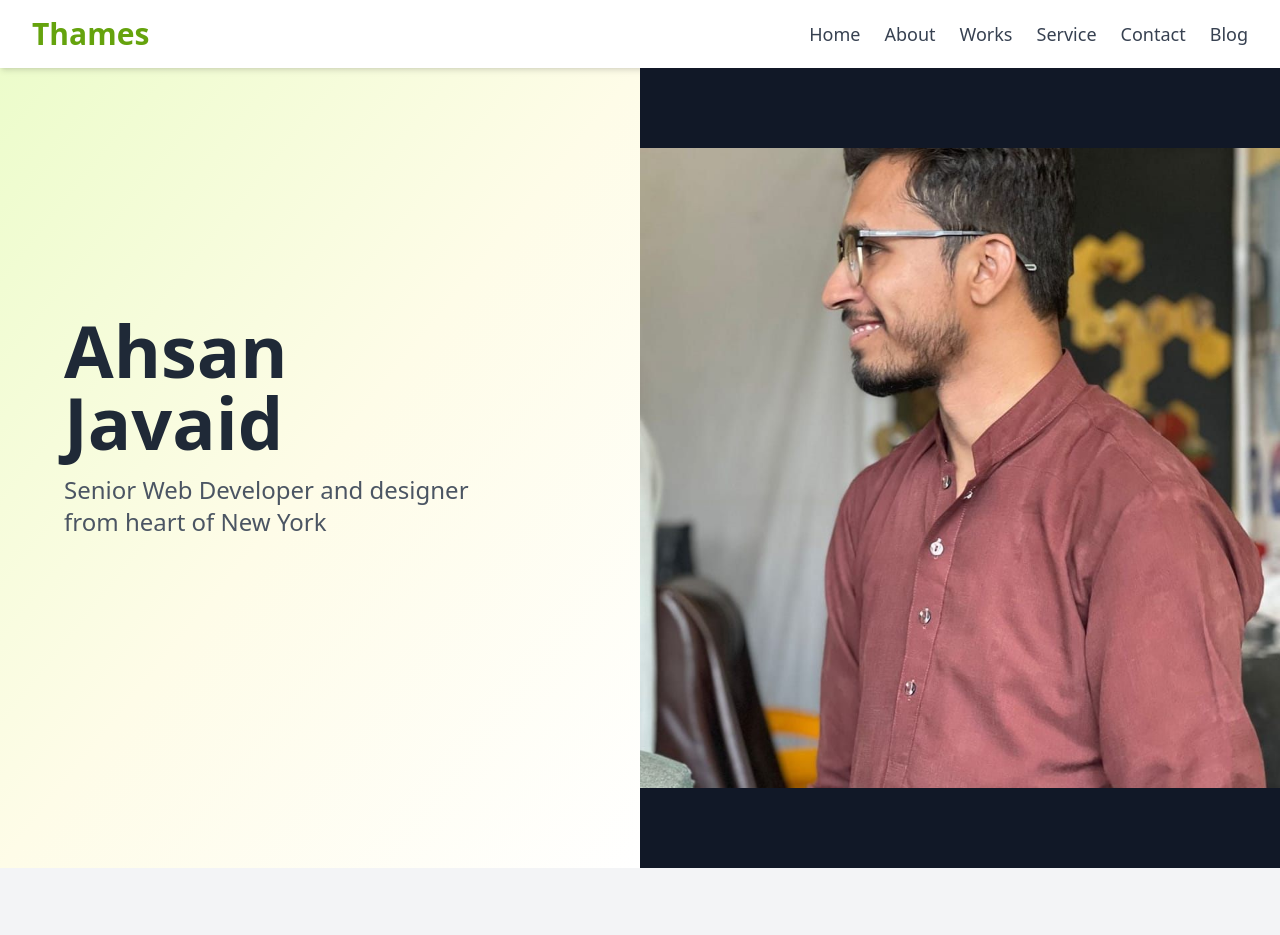
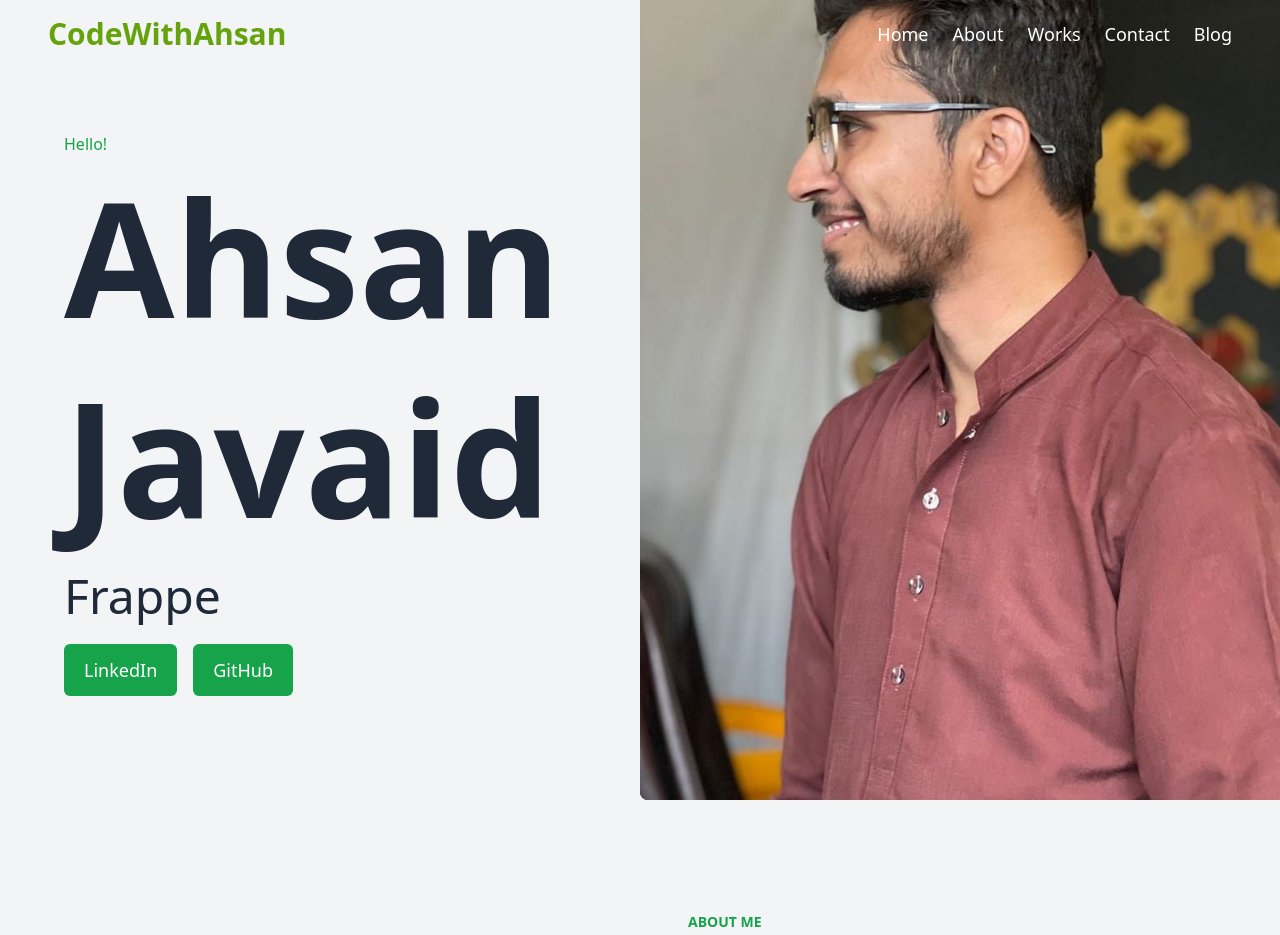
Before and after one commit to ehsanjavaid/mysite, a website: page index.htm in a window 1280 px wide. Shown: the top 935 px of the page. Before the commit the page ends 868 px from the top, so only its background shows below. Drawn offline with nearby package versions, Linux system fonts and the light colour scheme.

Commit message:
hero and about me section done

```diff
--- a/index.htm
+++ b/index.htm
@@ -1,67 +1,150 @@
 <!DOCTYPE html>
 <html lang="en">
+
 <head>
   <meta charset="UTF-8" />
-  <meta name="viewport" content="width=device-width, initial-scale=1.0"/>
-  <title>Portfolio Example</title>
+  <meta name="viewport" content="width=device-width, initial-scale=1.0" />
+  <title>Portfolio</title>
   <!-- Tailwind CSS -->
   <script src="https://cdn.tailwindcss.com"></script>
   <!-- GSAP -->
   <script src="https://cdnjs.cloudflare.com/ajax/libs/gsap/3.12.2/gsap.min.js"></script>
+  <!-- AOS CSS -->
+<link href="https://unpkg.com/aos@2.3.1/dist/aos.css" rel="stylesheet">
+
+<!-- AOS JS -->
+<script src="https://unpkg.com/aos@2.3.1/dist/aos.js"></script>
 </head>
-<body class="bg-gray-100">
 
-  <!-- NAVBAR -->
-  <nav class="bg-white shadow-md">
-    <div class="container mx-auto px-8 py-4 flex justify-between items-center">
+<body class="bg-gray-100 !important">
+
+  <!-- NAVBAR (Absolute) -->
+  <nav class="fixed top-0 left-0 w-full z-50 " style="background-color: none;">
+    <div class="container mx-auto px-12 py-4 flex justify-between items-center">
       <!-- Logo / Title -->
-      <a href="#" class="text-3xl font-bold text-lime-600">Thames</a>
-      <!-- Navigation Links -->
+      <a href="#" class="text-3xl font-bold text-lime-600">CodeWithAhsan</a>
+
+      <!-- Desktop Links -->
       <ul class="hidden md:flex space-x-6 text-lg">
-        <li><a href="#" class="text-gray-700 hover:text-lime-600 transition">Home</a></li>
-        <li><a href="#" class="text-gray-700 hover:text-lime-600 transition">About</a></li>
-        <li><a href="#" class="text-gray-700 hover:text-lime-600 transition">Works</a></li>
-        <li><a href="#" class="text-gray-700 hover:text-lime-600 transition">Service</a></li>
-        <li><a href="#" class="text-gray-700 hover:text-lime-600 transition">Contact</a></li>
-        <li><a href="#" class="text-gray-700 hover:text-lime-600 transition">Blog</a></li>
+        <li><a href="#" class="text-white hover:text-lime-600 transition">Home</a></li>
+        <li><a href="#" class="text-white hover:text-lime-600 transition">About</a></li>
+        <li><a href="#" class="text-white hover:text-lime-600 transition">Works</a></li>
+        <li><a href="#" class="text-white hover:text-lime-600 transition">Contact</a></li>
+        <li><a href="#" class="text-white hover:text-lime-600 transition">Blog</a></li>
+      </ul>
+
+      <!-- Mobile Menu Button -->
+      <button id="menu-btn" class="md:hidden text-gray-700 text-2xl focus:outline-none">
+        ☰
+      </button>
+    </div>
+
+    <!-- Mobile Menu (Dropdown) -->
+    <div id="mobile-menu" class="hidden md:hidden bg-white/80 px-8 py-4">
+      <ul class="space-y-4 text-lg">
+        <li><a href="#" class="block text-gray-700 hover:text-lime-600 transition">Home</a></li>
+        <li><a href="#" class="block text-gray-700 hover:text-lime-600 transition">About</a></li>
+        <li><a href="#" class="block text-gray-700 hover:text-lime-600 transition">Works</a></li>
+        <li><a href="#" class="block text-gray-700 hover:text-lime-600 transition">Contact</a></li>
+        <li><a href="#" class="block text-gray-700 hover:text-lime-600 transition">Blog</a></li>
       </ul>
     </div>
   </nav>
 
   <!-- HERO SECTION -->
   <section class="flex flex-col md:flex-row h-screen">
-    <!-- LEFT SIDE (Gradient + Text) -->
-    <div
-      class="w-full md:w-1/2 bg-gradient-to-br from-lime-100 via-yellow-50 to-white flex flex-col justify-center px-16 py-10"
-      id="hero-left"
-    >
-      <h1 class="text-6xl md:text-7xl font-bold text-gray-800 leading-tight">
+    <!-- LEFT SIDE -->
+    <div class="w-full md:w-1/2 flex flex-col justify-center px-8 md:px-16 pt-[6rem] md:pt-[4.25rem] pb-10"
+      id="hero-left">
+      <p class="text-green-600">Hello!</p>
+      <h1 style="font-size: 10rem;" class="font-bold text-gray-800 leading-tight">
         Ahsan <br /> Javaid
       </h1>
-      <p class="text-2xl text-gray-600 mt-4">
-        Senior Web Developer and designer <br />
-        from heart of New York
-      </p>
-      <button
-        class="mt-8 bg-lime-500 text-white px-6 py-3 rounded-md text-lg font-medium hover:bg-lime-600 transition"
-      >
-        Say Hello
-      </button>
+      <span id="typing-animation" class="block mt-4 text-4xl md:text-5xl text-lime-600" style="color: #1F2937;"></span>
+
+      <!-- LinkedIn & GitHub Buttons -->
+      <div class="mt-6 flex space-x-4">
+        <a href="https://www.linkedin.com/in/ahsan-javaid-75032319b/"
+          class="inline-block bg-green-600 text-white px-5 py-3 text-lg rounded-md transition-transform transform hover:scale-105 hover:bg-green-700">
+          LinkedIn
+        </a>
+        <a href="https://github.com/ehsanjavaid"
+          class="inline-block bg-green-600 text-white px-5 py-3 text-lg rounded-md transition-transform transform hover:scale-105 hover:bg-green-700">
+          GitHub
+        </a>
+      </div>
     </div>
 
-    <!-- RIGHT SIDE (Dark BG + Full Image) -->
-    <div
-      class="w-full md:w-1/2 bg-gray-900 relative flex items-center justify-center overflow-hidden"
-      id="hero-right"
-    >
-      <!-- Replace placeholder with your actual image URL -->
-      <img
-        src="public/354186488_103641379446717_7754200830373512492_n.jpg"
-        alt="Hero Image"
-        class="object-cover h-full w-full md:w-auto md:h-auto"
-      />
+    <!-- RIGHT SIDE -->
+    <div class="w-full md:w-1/2 bg-gray-900 relative rounded-bl-lg overflow-hidden" id="hero-image">
+      <img src="public/354186488_103641379446717_7754200830373512492_n.jpg" alt="Hero Image"
+        class="absolute inset-0 w-full h-full object-cover object-center" />
     </div>
   </section>
+  <!-- About Section -->
+  <section class="relative py-28 bg-gray-100">
+    <div class="container mx-auto flex flex-col md:flex-row items-center">
+
+      <div class="relative w-full md:w-1/2 flex justify-center">
+        <!-- Green Shape Behind the Image -->
+        <div class="absolute -left-10 bottom-0 w-40 h-40 bg-lime-400 -z-10 rounded-xl"></div>
+        <div class="absolute left-10 top-10 w-32 h-32 bg-lime-200 opacity-50 -z-10 rounded-xl"></div>
+
+        <!-- Profile Image Container -->
+        <div class="relative w-4/5 h-auto overflow-hidden rounded-xl shadow-lg group">
+          <!-- Profile Image -->
+          <img src="public/355077628_103020756175446_8089399740487638059_n.jpg" alt="Profile"
+            class="w-full h-full object-cover rounded-xl transition-all duration-500 ease-in-out group-hover:scale-105" />
+
+          <!-- Overlay Effect -->
+          <div class="absolute inset-0 bg-black bg-opacity-10 opacity-0 group-hover:opacity-100 transition-all duration-500"></div>
+        </div>
+      </div>
+
+
+
+      <!-- RIGHT SIDE (Text + Info) -->
+      <div class="w-full md:w-1/2 px-6 md:px-12 py-8 md:py-0">
+        <!-- Small Heading -->
+        <h2 class="text-green-600 text-sm font-semibold uppercase mb-2">
+          About Me
+        </h2>
+
+        <!-- Main Title -->
+        <h1 class="text-[50px] text-gray-800 font-bold mb-[30px]" style="font-family: 'Poppins', sans-serif;">
+          Turning Ideas into Robust Web & ERP Solutions
+        </h1>
+
+        <!-- Paragraph -->
+        <p class="text-gray-600 leading-relaxed mb-6">
+          I am deeply passionate about coding and constantly strive to learn new things. My primary expertise lies in
+          the <b>Frappe Framework </b>, where I specialize in building dynamic, scalable, and efficient ERP solutions. With
+          experience in **customizing and developing Frappe apps**, I have worked on various projects that streamline
+          business processes and enhance productivity.
+
+          Beyond Frappe, I also have strong web development skills, including <b>HTML, Tailwind CSS, and
+          Bootstrap</b>, which help me create modern and responsive user interfaces for ERP systems. My enthusiasm for
+          technology and problem-solving drives me to develop solutions that make a real impact.
+
+          I believe that knowledge is meant to be shared. By contributing to the <b>Frappe community</b> and helping others
+          understand its potential, I aim to empower developers and businesses alike. For me, coding is not just about
+          writing code—it's about <b>building systems that solve real-world problems efficiently.</b>
+        </p>
+
+        <!-- Info Table -->
+        <div class="grid grid-cols-2 gap-y-2 gap-x-6 text-gray-700 text-sm">
+          <p><span class="font-bold">Name:</span> Ahsan Javaid</p>
+          <p><span class="font-bold">Age:</span> 25 Years</p>
+          <p><span class="font-bold">Occupation:</span> Software Engineer</p>
+          <p><span class="font-bold">Education:</span> Bachlor In Computer Science</p>
+          <p><span class="font-bold">Email:</span> ehsanjavaid321@gmail.com</p>
+          <p><span class="font-bold">Nationality:</span> Pakistani</p>
+          <p><span class="font-bold">Freelance:</span> Available</p>
+        </div>
+      </div>
+    </div>
+  </section>
+
 
   <!-- GSAP Animations -->
   <script>
@@ -88,22 +171,48 @@
       delay: 0.6,
       ease: "power2.out"
     });
-    gsap.from("#hero-left button", {
-      opacity: 0,
-      scale: 0.8,
-      duration: 1,
-      delay: 0.9,
-      ease: "power2.out"
-    });
 
     // Right Hero Section Animations
-    gsap.from("#hero-right", {
+    gsap.from("#hero-image", {
       opacity: 0,
       x: 50,
       duration: 1,
       delay: 0.3,
       ease: "power2.out"
     });
+    // intializing AOS
+    AOS.init();
+
+    // Mobile Menu Toggle
+    const menuBtn = document.getElementById('menu-btn');
+    const mobileMenu = document.getElementById('mobile-menu');
+
+    menuBtn.addEventListener('click', () => {
+      mobileMenu.classList.toggle('hidden');
+    });
+
+    // Typing Animation
+    const typingAnimationElement = document.getElementById('typing-animation');
+    const typingTexts = [
+      'Software Engineer ',
+      'Frappe Developer ',
+      'Web Developer'
+    ];
+
+    function playTypingAnimation(text) {
+      for (let i = 0; i < text.length; i++) {
+        setTimeout(() => {
+          typingAnimationElement.textContent += text[i];
+        }, i * 200);
+      }
+      setTimeout(() => {
+        typingAnimationElement.textContent = '';
+        const nextIndex = (typingTexts.indexOf(text) + 1) % typingTexts.length;
+        playTypingAnimation(typingTexts[nextIndex]);
+      }, text.length * 200 + 1000);
+    }
+    playTypingAnimation(typingTexts[0]);
   </script>
 </body>
+
 </html>
--- a/package.json
+++ b/package.json
@@ -24,6 +24,7 @@
     "tailwindcss": "^4.0.14"
   },
   "dependencies": {
-    "@tailwindcss/cli": "^4.0.14"
+    "@tailwindcss/cli": "^4.0.14",
+    "aos": "^2.3.4"
   }
 }
```
Also changed, not shown: tailwind.config.js (+12 -6 lines), public/355077628_103020756175446_8089399740487638059_n.jpg (added), src/output.css, 1 other file.
